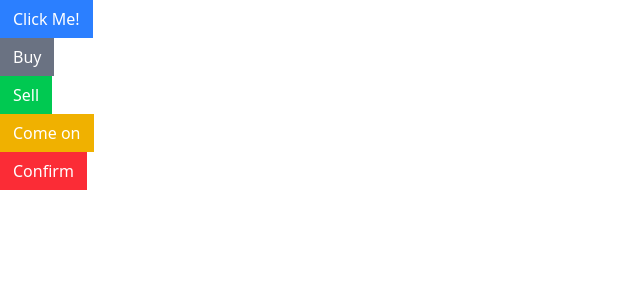
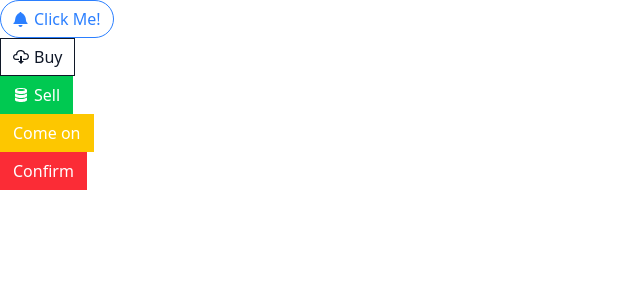
Before and after one commit to ayushthakali/Components, a React (Vite) app: page / in a window 1280 px wide. Shown: the top 300 px of the page, without its empty margins (0-640 px from the left). Built offline with nearby package versions, Linux system fonts and the light colour scheme.

Commit message:
feat: icons added

```diff
--- a/package.json
+++ b/package.json
@@ -15,7 +15,8 @@
     "prop-types": "^15.8.1",
     "react": "18.3.1",
     "react-dom": "18.3.1",
-    "react-icons": "4.4.0",
+    "react-icons": "4.6.0",
+    "tailwind-merge": "^3.3.1",
     "tailwindcss": "^4.1.5"
   },
   "devDependencies": {
--- a/src/App.js
+++ b/src/App.js
@@ -1,16 +1,25 @@
 import Button from "./Button";
+import { GoBell, GoCloudDownload, GoDatabase } from "react-icons/go";
 
 function App() {
   return (
     <div>
       <div>
-        <Button primary>Click Me!</Button>
+        <Button primary outline rounded>
+          <GoBell className="mr-1"/>
+          Click Me!
+        </Button>
       </div>
       <div>
-        <Button secondary>Buy</Button>
+        <Button secondary outline>
+          <GoCloudDownload />
+          Buy
+        </Button>
       </div>
       <div>
-        <Button success> Sell</Button>
+        <Button success>
+          <GoDatabase /> Sell
+        </Button>
       </div>
       <div>
         <Button warning>Come on</Button>
--- a/src/Button.js
+++ b/src/Button.js
@@ -1,4 +1,5 @@
 import className from "classnames";
+import { twMerge } from "tailwind-merge";
 
 function Button({
   children,
@@ -10,13 +11,22 @@
   outline,
   rounded,
 }) {
-    const classes = className('px-3 py-1.5 border',{
-        'border-blue-500 bg-blue-500 text-white':primary,
-        'border-gray-500 bg-gray-500 text-white':secondary,
-        'border-green-500 bg-green-500 text-white':success,
-        'border-yellow-500 bg-yellow-500 text-white':warning,
-        'border-red-500 bg-red-500 text-white':danger,
+    const classes = twMerge(
+    className('px-3 py-1.5 border flex items-center', {
+      'border-blue-500 bg-blue-500 text-white': primary,
+      'border-gray-900 bg-gray-900 text-white': secondary,
+      'border-green-500 bg-green-500 text-white': success,
+      'border-yellow-400 bg-yellow-400 text-white': warning,
+      'border-red-500 bg-red-500 text-white': danger,
+      'rounded-full': rounded,
+      'bg-white': outline,
+      'text-blue-500': outline && primary,
+      'text-gray-900': outline && secondary,
+      'text-green-500': outline && success,
+      'text-yellow-400': outline && warning,
+      'text-red-500': outline && danger
     })
+  );
 
     return <button className={classes}> {children}</button>;
 }
--- a/src/index.css
+++ b/src/index.css
@@ -1 +1,5 @@
 @import "tailwindcss";
+
+button > svg {
+    margin-right:5px;
+}
```
Also changed, not shown: 1 other file (tests, documents, lock files or other folders).
